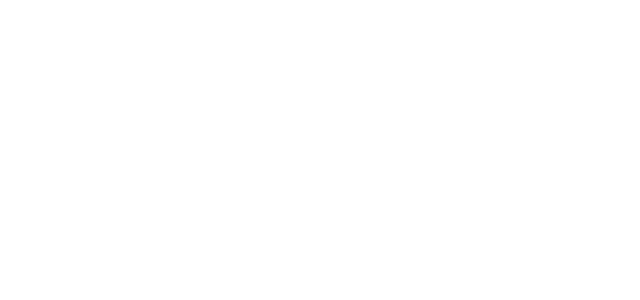
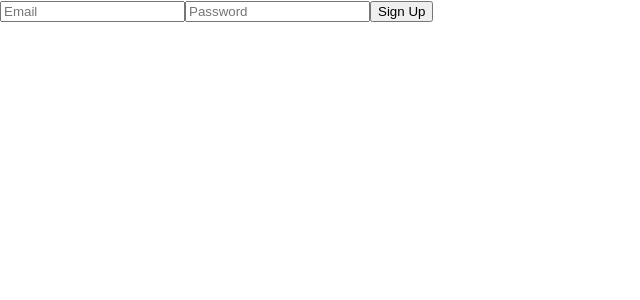
Before and after one commit to surya489/assessment_writo_education, a React (Create React App) app in the folder frontend/: page /signup in a window 1280 px wide. Shown: the top 300 px of the page, without its empty margins (0-640 px from the left). Built offline with nearby package versions, Linux system fonts and the light colour scheme; the HTML template or start-up script is replaced by a standard one.

Commit message:
components created

```diff
--- a/frontend/package.json
+++ b/frontend/package.json
@@ -12,6 +12,7 @@
     "@types/react-dom": "^18.3.0",
     "react": "^18.3.1",
     "react-dom": "^18.3.1",
+    "react-router-dom": "^6.26.1",
     "react-scripts": "5.0.1",
     "typescript": "^4.9.5",
     "web-vitals": "^2.1.4"
--- a/frontend/src/App.tsx
+++ b/frontend/src/App.tsx
@@ -1,11 +1,21 @@
 import React from 'react';
-import './App.css';
+import { BrowserRouter as Router, Route, Routes } from 'react-router-dom';
+import LandingPage from './Components/LandingPage';
+import SignUpForm from './Components/SignUpForm';
+import OTPVerification from './Components/OTPVerification';
+import SignInForm from './Components/SignInForm';
+import ThankYouPage from './Components/ThankYouPage';
 
-function App() {
-  return (
-    <div className="App">
-    </div>
-  );
-}
+const App: React.FC = () => (
+  <Router>
+    <Routes>
+      <Route path="/" element={<LandingPage />} />
+      <Route path="/signup" element={<SignUpForm />} />
+      <Route path="/verify-otp" element={<OTPVerification />} />
+      <Route path="/signin" element={<SignInForm />} />
+      <Route path="/thank-you" element={<ThankYouPage />} />
+    </Routes>
+  </Router>
+);
 
 export default App;
--- /dev/null
+++ b/frontend/src/Components/LandingPage.tsx
@@ -0,0 +1,11 @@
+import React from 'react';
+import { Link } from 'react-router-dom';
+const LandingPage: React.FC = () => (
+    <div>
+        <h1>Welcome to the Assessment App</h1>
+        <Link to="/signup">Sign Up</Link>
+        <Link to="/signin">Sign In</Link>
+    </div>
+);
+
+export default LandingPage;
--- /dev/null
+++ b/frontend/src/Components/OTPVerification.tsx
@@ -0,0 +1,35 @@
+import React, { useState } from 'react';
+
+const OTPVerification: React.FC = () => {
+    const [otp, setOtp] = useState('');
+
+    const handleVerify = async (e: React.FormEvent) => {
+        e.preventDefault();
+        // Call backend API to verify OTP
+        const response = await fetch('/api/verify-otp', {
+            method: 'POST',
+            headers: { 'Content-Type': 'application/json' },
+            body: JSON.stringify({ otp }),
+        });
+
+        if (response.ok) {
+            alert('OTP verified!');
+        } else {
+            alert('Invalid OTP.');
+        }
+    };
+
+    return (
+        <form onSubmit={handleVerify}>
+            <input
+                type="text"
+                placeholder="Enter OTP"
+                value={otp}
+                onChange={(e) => setOtp(e.target.value)}
+            />
+            <button type="submit">Verify OTP</button>
+        </form>
+    );
+};
+
+export default OTPVerification;
--- /dev/null
+++ b/frontend/src/Components/SignInForm.tsx
@@ -0,0 +1,42 @@
+import React, { useState } from 'react';
+
+const SignInForm: React.FC = () => {
+    const [email, setEmail] = useState('');
+    const [password, setPassword] = useState('');
+
+    const handleSubmit = async (e: React.FormEvent) => {
+        e.preventDefault();
+        // Call backend API to authenticate user
+        const response = await fetch('/api/signin', {
+            method: 'POST',
+            headers: { 'Content-Type': 'application/json' },
+            body: JSON.stringify({ email, password }),
+        });
+
+        if (response.ok) {
+            alert('Signed in successfully!');
+        } else {
+            alert('Error signing in.');
+        }
+    };
+
+    return (
+        <form onSubmit={handleSubmit}>
+            <input
+                type="email"
+                placeholder="Email"
+                value={email}
+                onChange={(e) => setEmail(e.target.value)}
+            />
+            <input
+                type="password"
+                placeholder="Password"
+                value={password}
+                onChange={(e) => setPassword(e.target.value)}
+            />
+            <button type="submit">Sign In</button>
+        </form>
+    );
+};
+
+export default SignInForm;
--- /dev/null
+++ b/frontend/src/Components/SignUpForm.tsx
@@ -0,0 +1,42 @@
+import React, { useState } from 'react';
+
+const SignUpForm: React.FC = () => {
+    const [email, setEmail] = useState('');
+    const [password, setPassword] = useState('');
+
+    const handleSubmit = async (e: React.FormEvent) => {
+        e.preventDefault();
+        // Call backend API to register user and send OTP
+        const response = await fetch('/api/signup', {
+            method: 'POST',
+            headers: { 'Content-Type': 'application/json' },
+            body: JSON.stringify({ email, password }),
+        });
+
+        if (response.ok) {
+            alert('OTP sent to your email!');
+        } else {
+            alert('Error signing up.');
+        }
+    };
+
+    return (
+        <form onSubmit={handleSubmit}>
+            <input
+                type="email"
+                placeholder="Email"
+                value={email}
+                onChange={(e) => setEmail(e.target.value)}
+            />
+            <input
+                type="password"
+                placeholder="Password"
+                value={password}
+                onChange={(e) => setPassword(e.target.value)}
+            />
+            <button type="submit">Sign Up</button>
+        </form>
+    );
+};
+
+export default SignUpForm;
--- /dev/null
+++ b/frontend/src/Components/ThankYouPage.tsx
@@ -0,0 +1,9 @@
+import React from 'react';
+
+const ThankYouPage: React.FC = () => (
+    <div>
+        <h1>Thank You for Signing In!</h1>
+    </div>
+);
+
+export default ThankYouPage;
```
Also changed, not shown: 1 other file (tests, documents, lock files or other folders).
